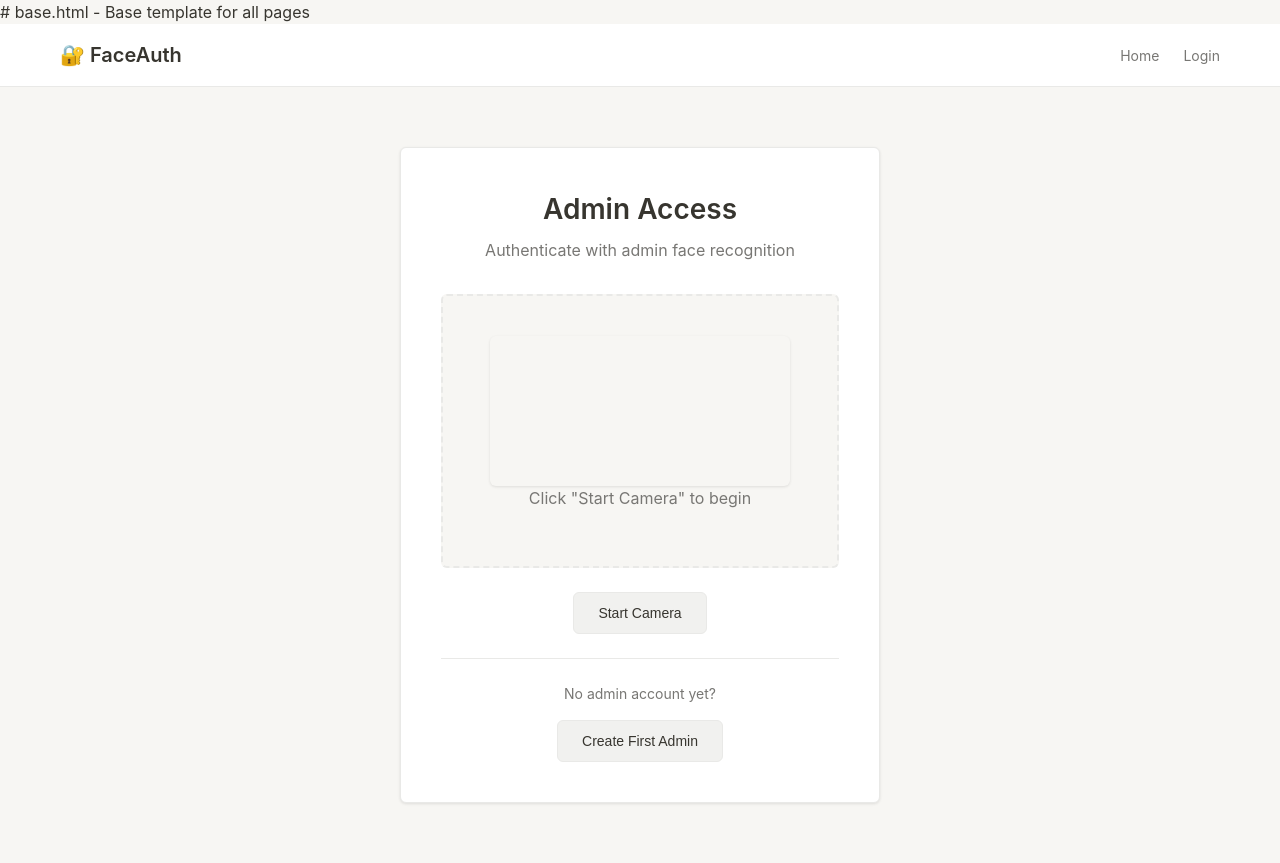
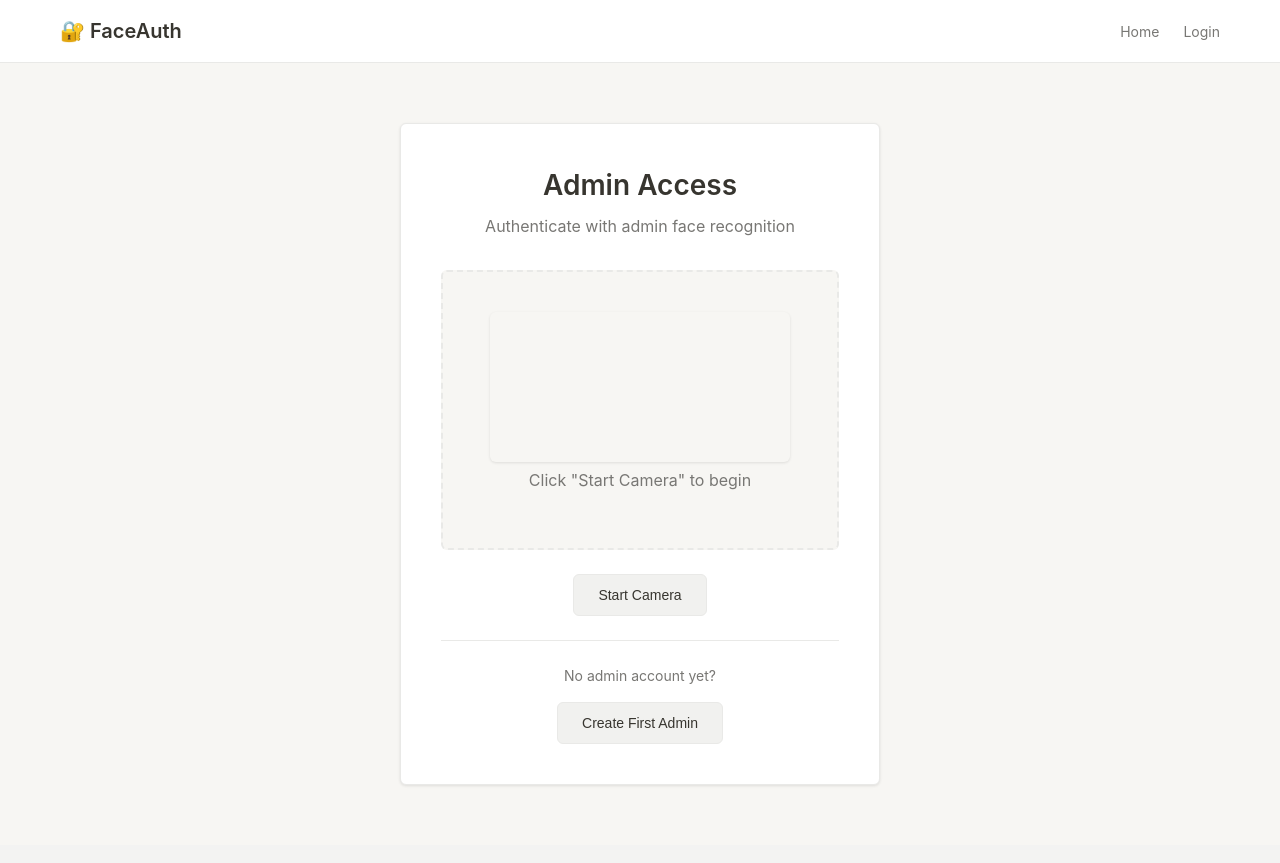
Before and after one commit to Ravi-teja-777/Face-Recognition-application, a Flask app: page /admin in a window 1280 px wide. After the commit the page ends 786 px from the top, so only its background shows below. Run offline with Flask 3, Linux system fonts and the light colour scheme.

Commit message:
Update base.html

```diff
--- a/templates/base.html
+++ b/templates/base.html
@@ -1,4 +1,4 @@
-# base.html - Base template for all pages
+
 <!DOCTYPE html>
 <html lang="en">
 <head>
@@ -495,4 +495,5 @@
     </script>
     {% endblock %}
 </body>
+
 </html>
```
